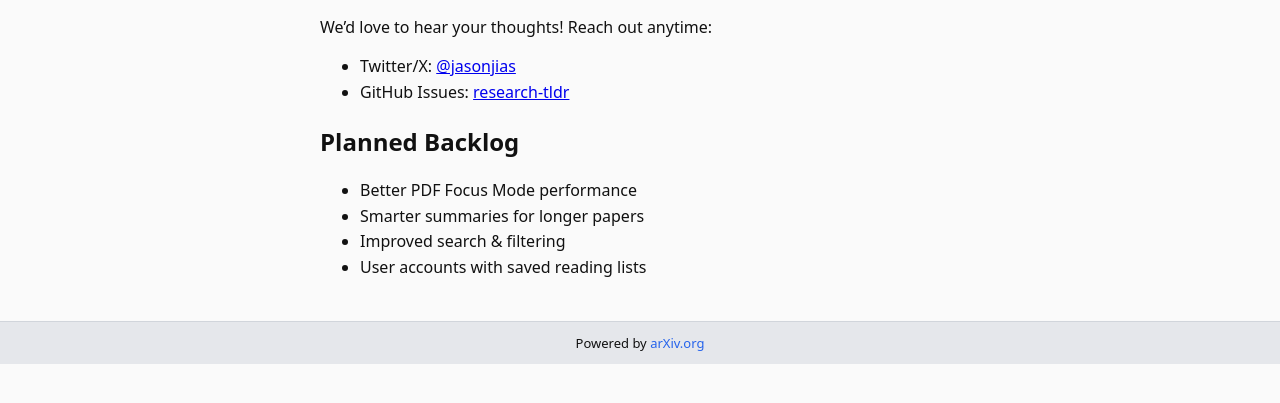
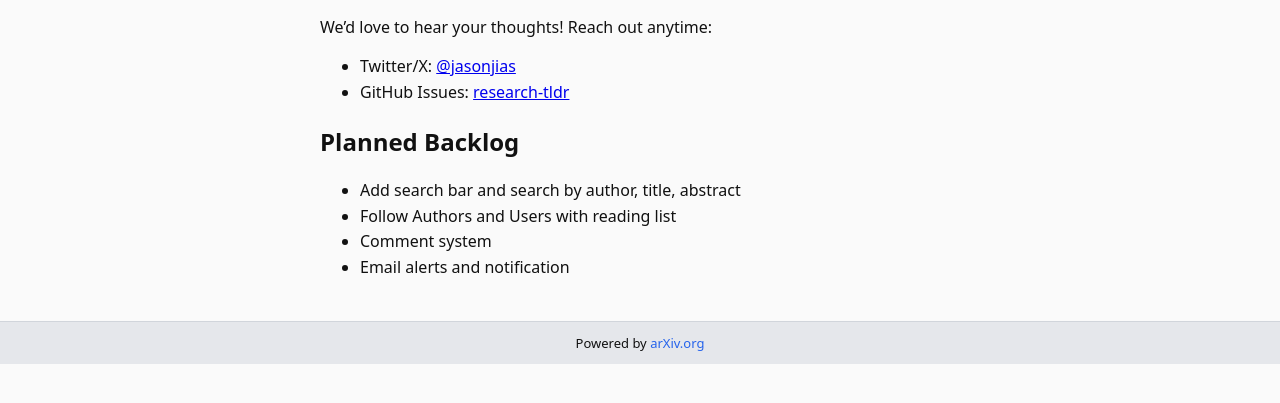
Before and after one commit to jasonjias/research-tldr, a FastAPI app: page /feedback in a window 1280 px wide. Shown: the part 147-550 px from the top of the page. Run offline with FastAPI, Linux system fonts and the light colour scheme.

Commit message:
update backlog list

```diff
--- a/templates/feedback.html
+++ b/templates/feedback.html
@@ -77,10 +77,10 @@
 
         <h2>Planned Backlog</h2>
         <ul>
-            <li>Better PDF Focus Mode performance</li>
-            <li>Smarter summaries for longer papers</li>
-            <li>Improved search & filtering</li>
-            <li>User accounts with saved reading lists</li>
+            <li>Add search bar and search by author, title, abstract</li>
+            <li>Follow Authors and Users with reading list</li>
+            <li>Comment system</li>
+            <li>Email alerts and notification</li>
         </ul>
     </main>
 
```
